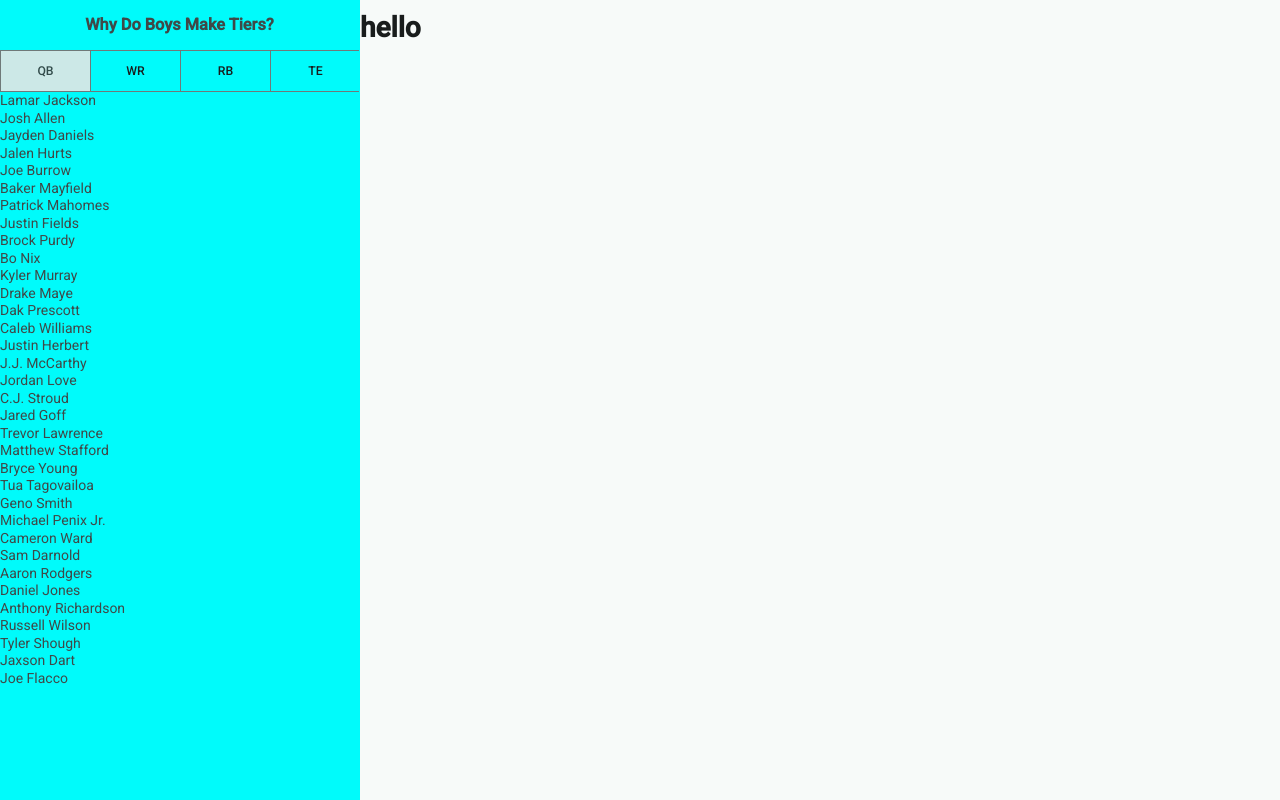
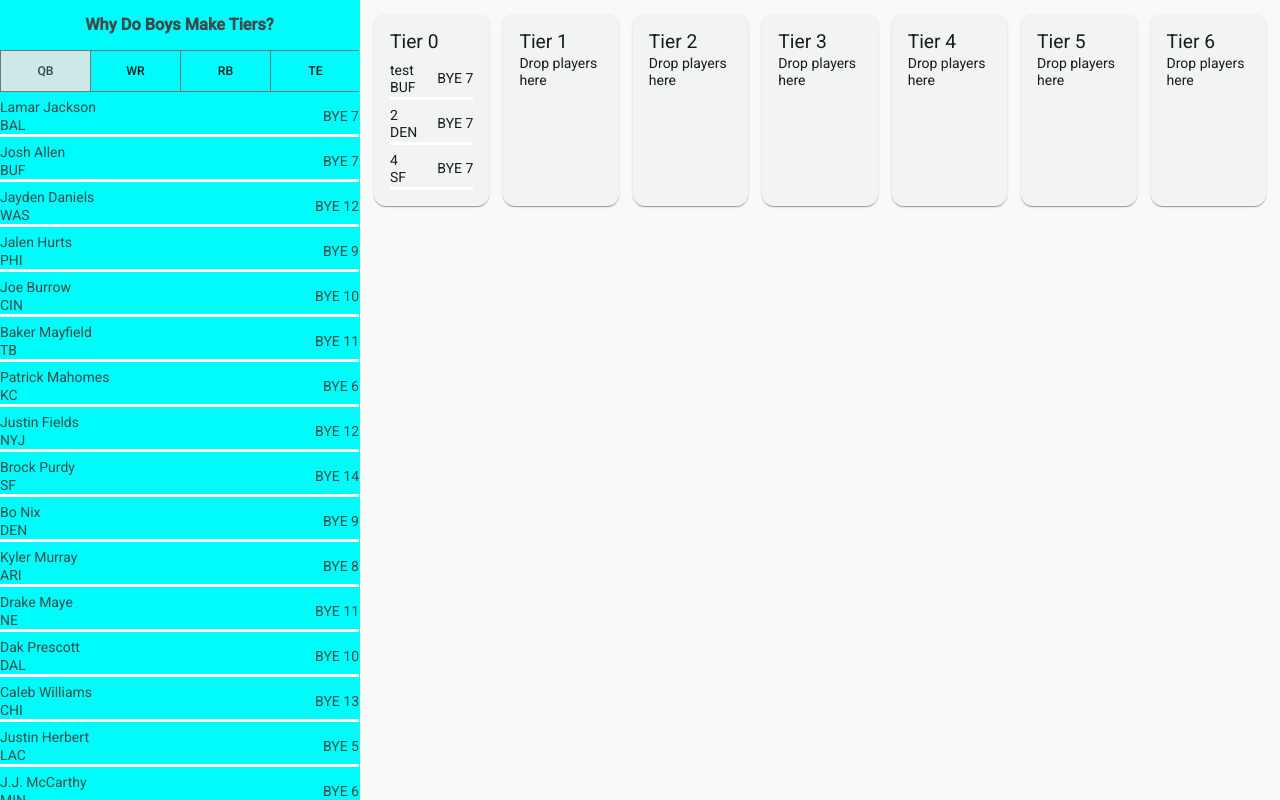
Before and after one commit to mikencorbett/wdbmt, an Angular app: page /QB in a window 1280 px wide. Built offline with nearby package versions, Linux system fonts and the light colour scheme.

Commit message:
Add basic drag/drop functionality to tier manager component

```diff
--- a/src/app/components/player-list/player-list.html
+++ b/src/app/components/player-list/player-list.html
@@ -1,7 +1,23 @@
-<div class="player-list">
+<div
+  class="player-list"
+  cdkDropList
+  [cdkDropListData]="players"
+  [cdkDropListConnectedTo]="connectedListIds"
+  [id]="listId"
+  (cdkDropListDropped)="drop($event)">
   @for (player of players; track player.name) {
-    <div class="player-list__item">
-      {{player.name}}
+    <div class="player-list__item" cdkDrag>
+      <div class="name-container">
+        <span>{{ player.name }}</span>
+        <span>{{ player.team }}</span>
+      </div>
+      <span>BYE {{ player.byeWeek }}</span>
+    </div>
+  }
+  <!-- TODO: make a more elegant/less ugly placeholder for empty drop zones.-->
+  @if (!players.length) {
+    <div class="empty-placeholder">
+      Drop players here
     </div>
   }
 </div>
--- a/src/app/components/player-list/player-list.scss
+++ b/src/app/components/player-list/player-list.scss
@@ -2,8 +2,20 @@
   width: 100%;
   height: 100%;
   overflow: auto;
+  display: flex;
+  flex-direction: column;
 
   &__item {
+    display: flex;
+    flex-direction: row;
+    justify-content: space-between;
+    align-items: center;
     width: 100%;
+    border-bottom: solid white;
+    margin-top: .5rem;
+    .name-container {
+      display: flex;
+      flex-direction: column;
+    }
   }
 }
--- a/src/app/components/player-list/player-list.ts
+++ b/src/app/components/player-list/player-list.ts
@@ -1,12 +1,34 @@
-import { Component, Input } from '@angular/core';
+import { Component, EventEmitter, Input, Output } from '@angular/core';
 import { PlayerInfo } from '../../api/player-info';
+import { CdkDrag, CdkDragDrop, CdkDropList, moveItemInArray, transferArrayItem } from '@angular/cdk/drag-drop';
 
 @Component({
   selector: 'app-player-list',
-  imports: [],
+  imports: [
+    CdkDropList,
+    CdkDrag
+  ],
   templateUrl: './player-list.html',
   styleUrl: './player-list.scss'
 })
 export class PlayerList {
   @Input() players: PlayerInfo[] = [];
+  @Input() listId: string = '';
+  @Input() connectedListIds: string[] = [];
+  @Output() itemDropped = new EventEmitter<CdkDragDrop<string[]>>();
+
+  ngOnInit() {
+    console.log('List ID:', this.listId);
+    console.log('Connected Lists:', this.connectedListIds);
+  }
+
+
+  @Output() playerDrop = new EventEmitter<CdkDragDrop<PlayerInfo[]>>();
+
+  drop(event: CdkDragDrop<PlayerInfo[]>) {
+    console.log(event);
+    this.playerDrop.emit(event);
+  }
+
+
 }
--- a/src/app/components/tier-manager/tier-manager.html
+++ b/src/app/components/tier-manager/tier-manager.html
@@ -1 +1,21 @@
-<h1>hello</h1>
+@if (tiers.length && connectedListIds.length) {
+  <div class="tier-manager-container">
+    @for (tier of tiers; track $index) {
+      <mat-card
+        class="tier-manager-container__item"
+        cdkDrag
+        [cdkDragData]="tier">
+        <mat-card-header cdkDragHandle>
+          <mat-card-title>Tier {{ $index }}</mat-card-title>
+        </mat-card-header>
+        <mat-card-content>
+          <app-player-list
+            [listId]="'tier-' + $index"
+            [players]="tier.players"
+            [connectedListIds]="connectedListIds"
+            (playerDrop)="handlePlayerDrop($event)"/>
+        </mat-card-content>
+      </mat-card>
+    }
+  </div>
+}
--- a/src/app/components/tier-manager/tier-manager.scss
+++ b/src/app/components/tier-manager/tier-manager.scss
@@ -0,0 +1,13 @@
+.tier-manager-container {
+  padding: 1rem;
+  display: flex;
+  flex-direction: row;
+  gap: 1rem;
+  flex-flow: row wrap;
+
+  &__item {
+    max-height: 50%;
+    overflow: auto;
+    flex: 1;
+  }
+}
--- a/src/app/components/tier-manager/tier-manager.ts
+++ b/src/app/components/tier-manager/tier-manager.ts
@@ -1,11 +1,73 @@
-import { Component } from '@angular/core';
+import { Component, OnInit } from '@angular/core';
+import { Tier } from '../tier';
+import { MatCard, MatCardContent, MatCardHeader, MatCardTitle } from '@angular/material/card';
+import {
+  CdkDrag,
+  CdkDragDrop,
+  CdkDragHandle,
+  CdkDropList,
+  moveItemInArray, transferArrayItem
+} from '@angular/cdk/drag-drop';
+import { PlayerList } from '../player-list/player-list';
+import { PlayerInfo } from '../../api/player-info';
 
 @Component({
   selector: 'app-tier-manager',
-  imports: [],
+  imports: [
+    MatCard,
+    MatCardHeader,
+    MatCardTitle,
+    MatCardContent,
+    PlayerList,
+    CdkDragHandle,
+    CdkDrag
+  ],
   templateUrl: './tier-manager.html',
   styleUrl: './tier-manager.scss'
 })
-export class TierManager {
+export class TierManager implements OnInit {
+  tiers: Tier[] = [];
+  connectedListIds: string[] = [];
+
+  //TODO: load saved data from localstorage (if available)
+  ngOnInit() {
+    this.setDefaultTiers();
+    this.setConnectedListIds();
+  }
+
+  private setDefaultTiers(): void {
+    for (let i: number = 0; i < 7; i++) {
+      this.tiers.push({ players: [] })
+    }
+    //TODO: remove fake data when done.
+    this.tiers[0].players.push({ name: 'test', byeWeek: 7, team: 'BUF', portrait_url: '' })
+    this.tiers[0].players.push({ name: '2', byeWeek: 7, team: 'DEN', portrait_url: '' })
+    this.tiers[0].players.push({ name: '4', byeWeek: 7, team: 'SF', portrait_url: '' })
+  }
+
+  drop(event: CdkDragDrop<Tier[]>) {
+    console.log(event);
+    moveItemInArray(this.tiers, event.previousIndex, event.currentIndex);
+  }
+
+  private setConnectedListIds(): void {
+    this.connectedListIds = this.tiers.map((_, index) => `tier-${index}`)
+  }
+
+  handlePlayerDrop(event: CdkDragDrop<PlayerInfo[]>) {
+    const fromList = event.previousContainer.data;
+    const toList = event.container.data;
+
+    if (event.previousContainer !== event.container) {
+      transferArrayItem(
+        fromList,
+        toList,
+        event.previousIndex,
+        event.currentIndex
+      );
+    } else {
+      moveItemInArray(toList, event.previousIndex, event.currentIndex);
+    }
+  }
 
 }
```
